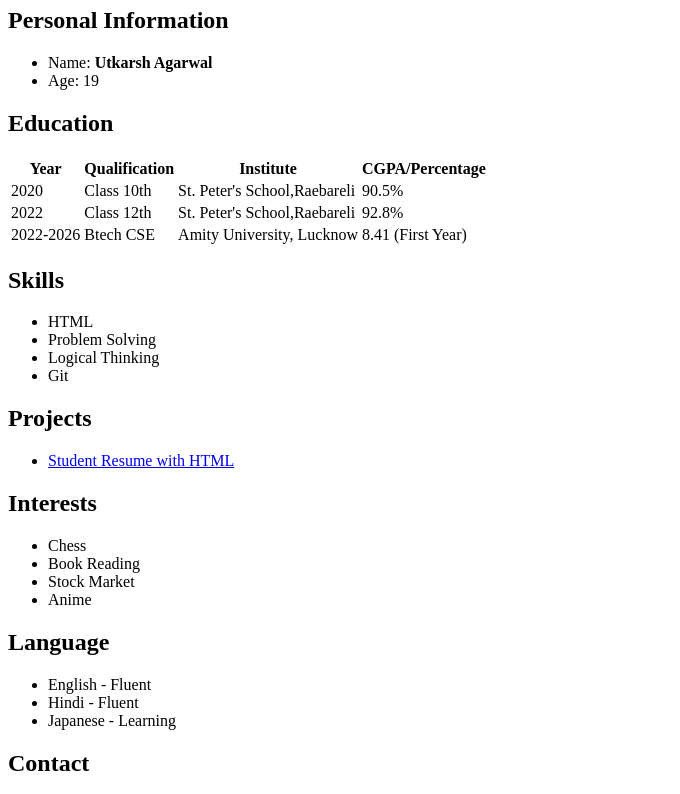
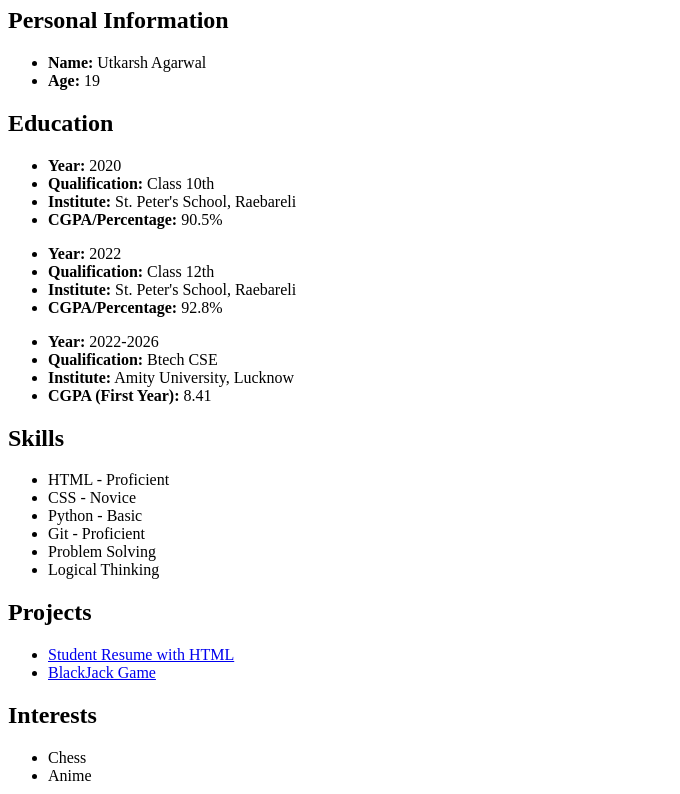
Before and after one commit to Ag-Utkarsh/Student-Resume-with-HTML, a plain HTML site: page index.html in a window 1280 px wide. Shown: the part 73-867 px from the top of the page, without its empty margins (0-680 px from the left). Drawn offline with Linux system fonts and the light colour scheme.

Commit message:
feat: updated skills
added python in my skill repository

```diff
--- a/index.html
+++ b/index.html
@@ -4,77 +4,73 @@
 <head>
     <meta charset="UTF-8">
     <meta name="viewport" content="width=device-width, initial-scale=1.0">
-    <title>Student Resume-HTML</title>
+    <title>Student Resume - HTML</title>
 </head>
 
 <body>
-    <h1>Student Resume - Web Development</h1>
+    <h1>Student Resume - Web Development(HTML)</h1>
+
     <h2>Personal Information</h2>
     <ul>
-        <li>Name: <strong>Utkarsh Agarwal</strong></li>
-        <li>Age: 19</li>
+        <li><strong>Name:</strong> Utkarsh Agarwal</li>
+        <li><strong>Age:</strong> 19</li>
     </ul>
+
     <h2>Education</h2>
-    <table>
-        <thead>
-            <tr>
-                <th>Year</th>
-                <th>Qualification</th>
-                <th>Institute</th>
-                <th>CGPA/Percentage</th>
-            </tr>
-        </thead>
-        <tfoot>
-            <tr>
-                <td>2020</td>
-                <td>Class 10th</td>
-                <td>St. Peter's School,Raebareli</td>
-                <td>90.5%</td>
-            </tr>
-            <tr>
-                <td>2022</td>
-                <td>Class 12th</td>
-                <td>St. Peter's School,Raebareli</td>
-                <td>92.8%</td>
-            </tr>
-            <tr>
-                <td>2022-2026</td>
-                <td>Btech CSE</td>
-                <td>Amity University, Lucknow</td>
-                <td>8.41 (First Year)</td>
-            </tr>
-        </tfoot>
-    </table>
+    <ul>
+        <li><strong>Year:</strong> 2020</li>
+        <li><strong>Qualification:</strong> Class 10th</li>
+        <li><strong>Institute:</strong> St. Peter's School, Raebareli</li>
+        <li><strong>CGPA/Percentage:</strong> 90.5%</li>
+    </ul>
+    <ul>
+        <li><strong>Year:</strong> 2022</li>
+        <li><strong>Qualification:</strong> Class 12th</li>
+        <li><strong>Institute:</strong> St. Peter's School, Raebareli</li>
+        <li><strong>CGPA/Percentage:</strong> 92.8%</li>
+    </ul>
+    <ul>
+        <li><strong>Year:</strong> 2022-2026</li>
+        <li><strong>Qualification:</strong> Btech CSE</li>
+        <li><strong>Institute:</strong> Amity University, Lucknow</li>
+        <li><strong>CGPA (First Year):</strong> 8.41</li>
+    </ul>
+
     <h2>Skills</h2>
     <ul>
-        <li>HTML</li>
+        <li>HTML - Proficient</li>
+        <li>CSS - Novice</li>
+        <li>Python - Basic</li>
+        <li>Git - Proficient</li>
         <li>Problem Solving</li>
         <li>Logical Thinking</li>
-        <li>Git</li>
     </ul>
+
     <h2>Projects</h2>
     <ul>
-        <li><a href="./resume.html" target="_blank"> Student Resume with HTML</a></li>
+        <li><a href="https://github.com/Ag-Utkarsh/Student-Resume-with-HTML" target="_blank">Student Resume with HTML</a></li>
+        <li><a href="https://github.com/Ag-Utkarsh/BlackJack_Game" target="_blank">BlackJack Game</a></li>
     </ul>
+
     <h2>Interests</h2>
     <ul>
         <li>Chess</li>
-        <li> Book Reading</li>
-        <li>Stock Market</li>
         <li>Anime</li>
     </ul>
-    <h2>Language</h2>
+
+    <h2>Languages</h2>
     <ul>
         <li>English - Fluent</li>
         <li>Hindi - Fluent</li>
         <li>Japanese - Learning</li>
     </ul>
+
     <h2>Contact</h2>
-    <a href="./contact.html" target="_blank"> Contact Details</a>
+    <p><a href="./contact.html" target="_blank">Contact Details</a></p>
+
     <footer>
-        <p> © 2023 Utkarsh Agarwal</p>
+        <p>© 2023 Utkarsh Agarwal</p>
     </footer>
-
 </body>
 
 </html>
```
